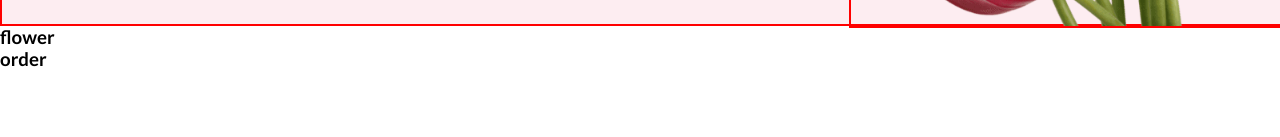
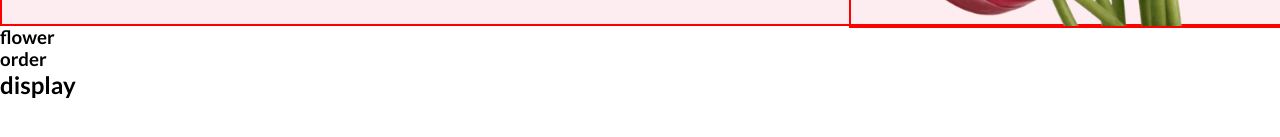
Before and after one commit to ashik-billah/online-flower-shop, a plain HTML site: page index.html in a window 1280 px wide. Shown: the part 613-750 px from the top of the page. Drawn offline with Linux system fonts and the light colour scheme.

Commit message:
add displaysection

```diff
--- a/index.html
+++ b/index.html
@@ -35,6 +35,8 @@
     </section>
     <section>
         <h3>order </h3>
+        <h2>display</h2>
     </section>
+
 </body>
 </html>
```
